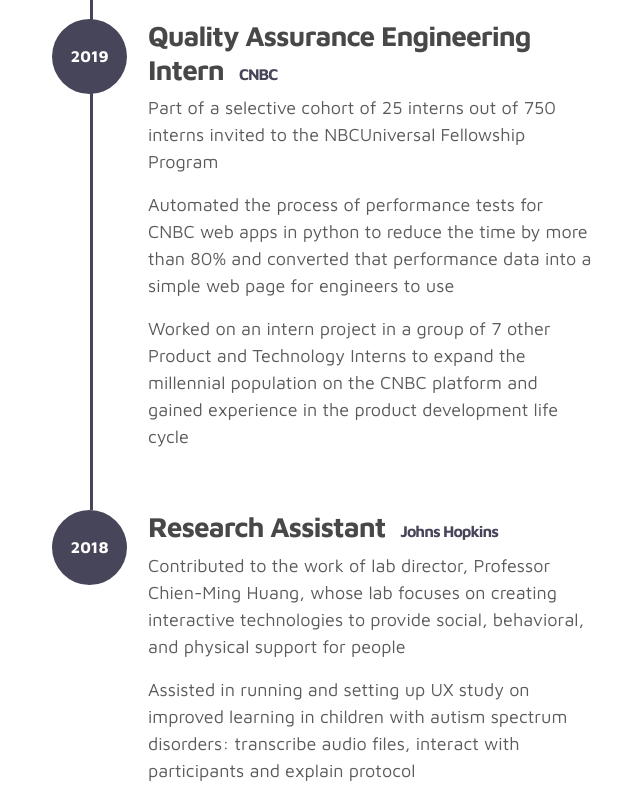
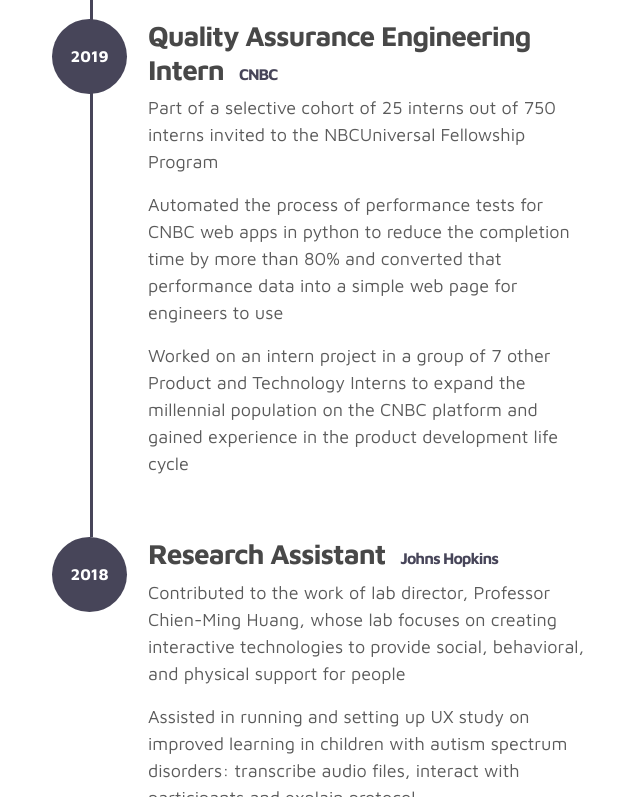
Before and after one commit to aoduru/aoduru.github.io, a plain HTML site: page index.html in a window 1280 px wide. Shown: the part 3345-4142 px from the top of the page, without its empty margins (33-673 px from the left). Drawn offline with Linux system fonts and the light colour scheme.

Commit message:
fixing resume

```diff
--- a/index.html
+++ b/index.html
@@ -248,7 +248,7 @@ https://www.tooplate.com/view/2115-marvel
                           <div class="timeline-info">
                               <h3><span>Quality Assurance Engineering Intern<small>CNBC</small></h3>
                               <p>Part of a selective cohort of 25 interns out of 750 interns invited to the NBCUniversal Fellowship Program</p>
-                              <p>Automated the process of performance tests for CNBC web apps in python to reduce the time by more than 80% and converted that performance data into a simple web page for engineers to use</p>
+                              <p>Automated the process of performance tests for CNBC web apps in python to reduce the completion time by more than 80% and converted that performance data into a simple web page for engineers to use</p>
                               <p>Worked on an intern project in a group of 7 other Product and Technology Interns to expand the millennial population on
                                 the CNBC platform and gained experience in the product development life cycle</p>
                           </div>
```
